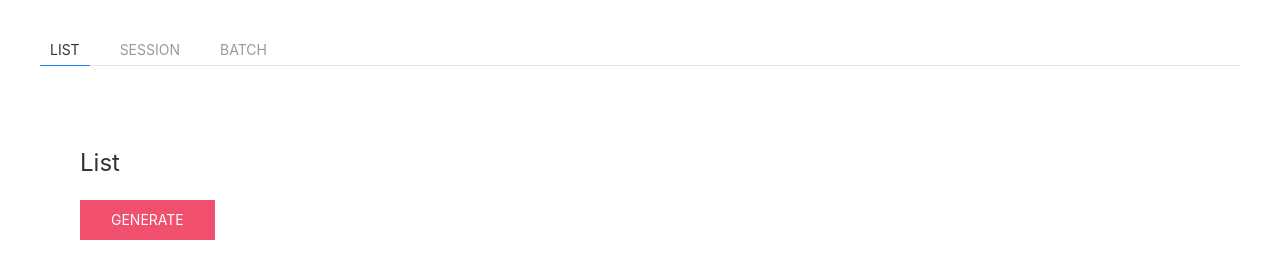
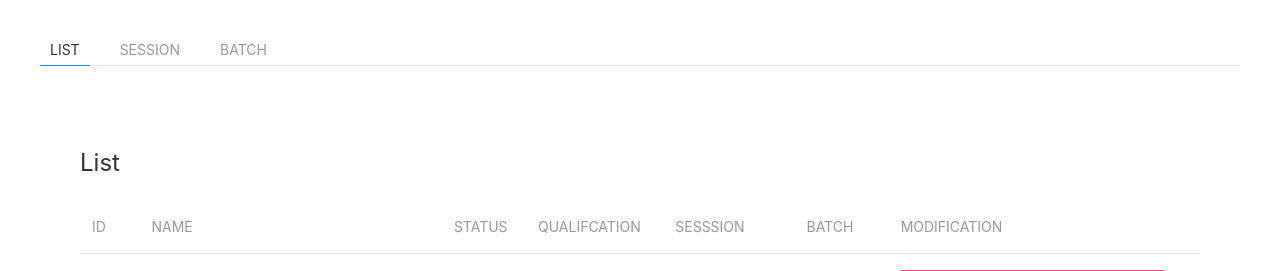
Before and after one commit to hmahmud01/edbase-app, a Django app: page /batchsession/ in a window 1280 px wide. Shown: the part 210-481 px from the top of the page. Run offline with Django 3.2, Linux system fonts and the light colour scheme; data comes from the database, SQL or seed files in the repository.

Commit message:
student list geneartion button to session batch manager page removed

```diff
--- a/applicant/templates/batchSessionDashboard.html
+++ b/applicant/templates/batchSessionDashboard.html
@@ -28,7 +28,7 @@
                         <div id="list">
                             <div class="uk-card uk-card-hover uk-card-body">
                                 <h3 class="uk-card-title">List</h3>
-                                <a href="{% url 'generatesessionlist' %}" class="uk-button uk-button-danger">Generate</a>
+                                <!-- <a href="{% url 'generatesessionlist' %}" class="uk-button uk-button-danger">Generate</a> -->
                                 <table class="uk-table uk-table-hover uk-table-divider">
                                     <thead>
                                         <tr>
```
